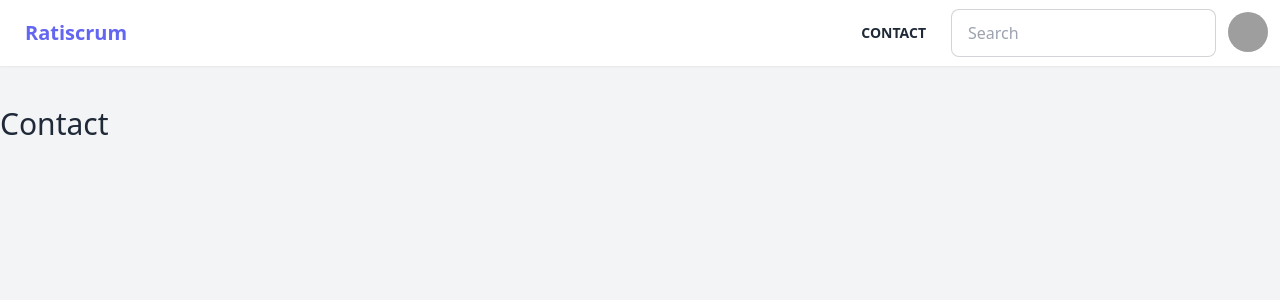
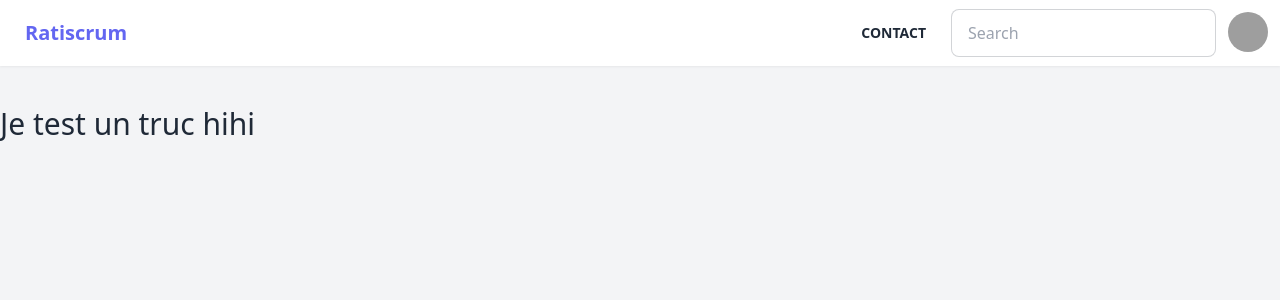
Before and after one commit to Ratiscrum-V2/rts-app, a React (Vite) app: page /contact in a window 1280 px wide. Shown: the top 300 px of the page. Built offline with nearby package versions, Linux system fonts and the light colour scheme; grey boxes are pictures that could not be loaded.

Commit message:
test(ci): test ci

```diff
--- a/src/pages/Contact.tsx
+++ b/src/pages/Contact.tsx
@@ -1,7 +1,7 @@
 export default function Contact() {
     return <>
 
-        <h1 className="text-3xl">Contact</h1>
+        <h1 className="text-3xl">Je test un truc hihi</h1>
 
     </>
 
```
